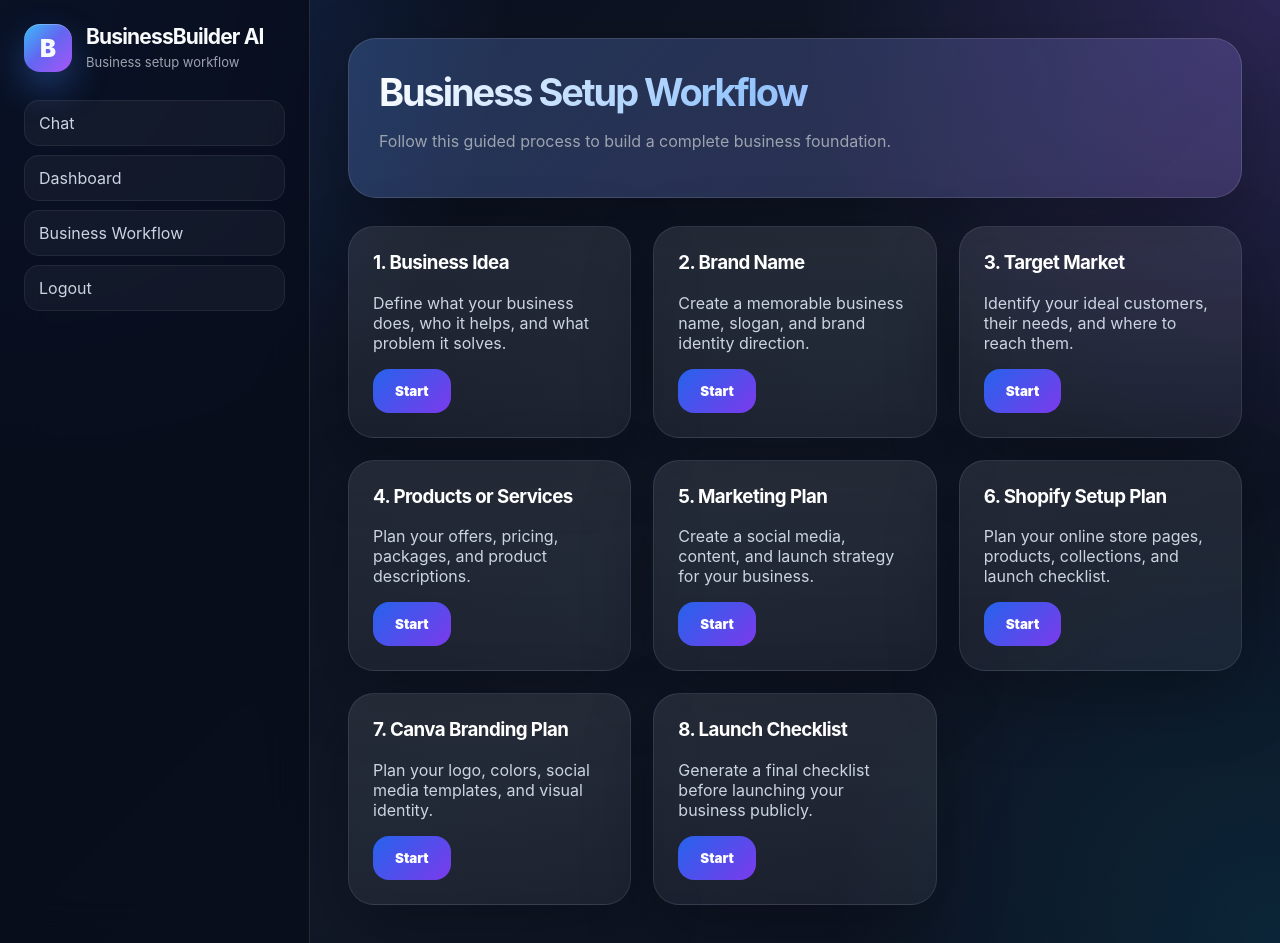
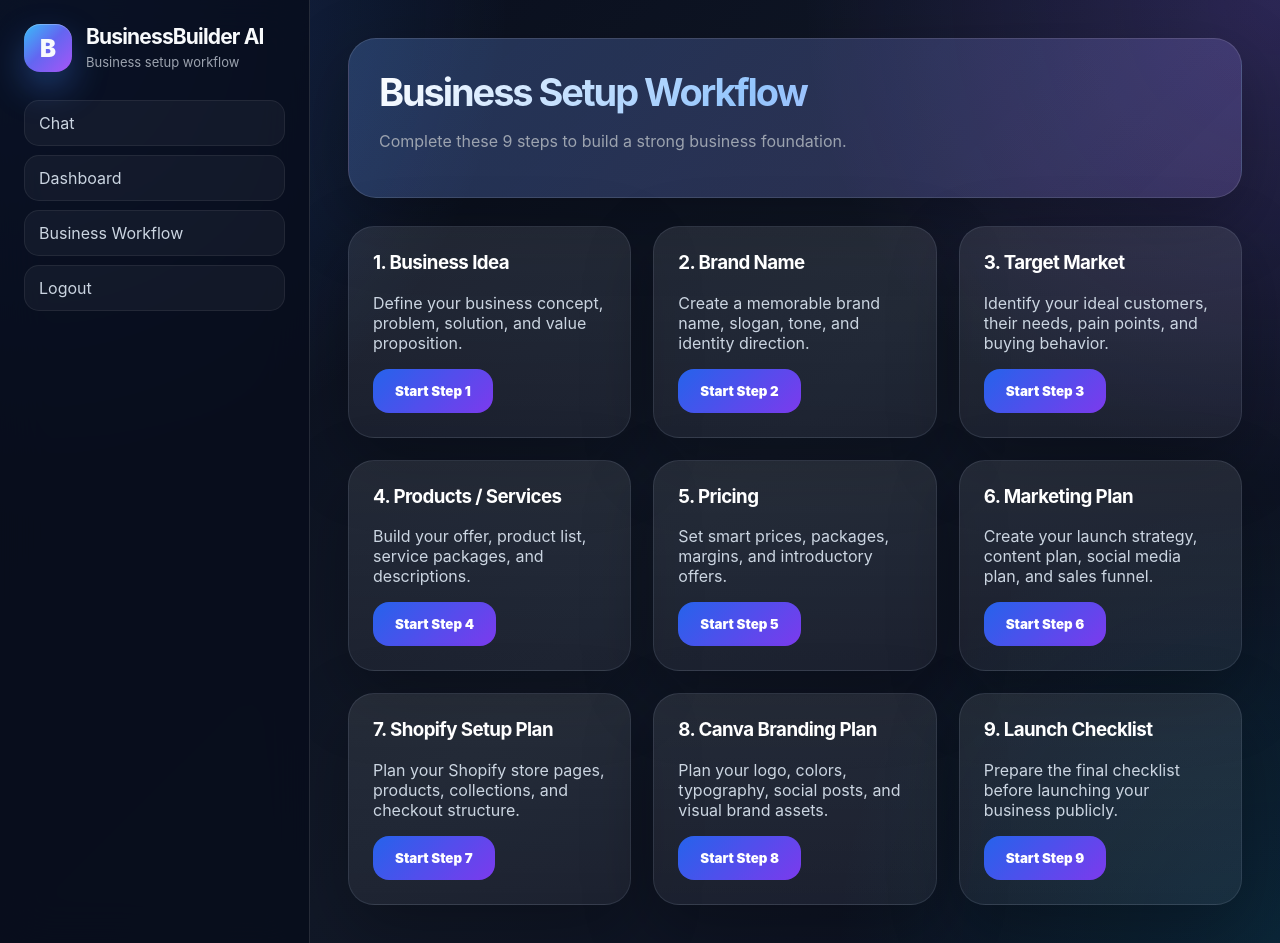
Before and after one commit to olwakhendamse18-commits/businessbuilder-ai, a Flask app: page /business_workflow in a window 1280 px wide. Run offline with Flask 3, Linux system fonts and the light colour scheme; the visitor is signed in with stand-in values (Sample User, id 1); a database or web service that is not in the repository returns one stand-in record (values such as "Sample title"); some libraries are stand-ins or nearby versions.

Commit message:
Upgrade business workflow steps

```diff
--- a/app.py
+++ b/app.py
@@ -254,6 +254,27 @@ def user_has_paid(user_id):
 
     return payment is not None
 
+def get_latest_payment(user_id):
+    conn = db()
+    cur = conn.cursor()
+
+    cur.execute(
+        """
+        SELECT provider, amount, status, reference
+        FROM payments
+        WHERE user_id = ?
+        ORDER BY id DESC
+        LIMIT 1
+        """,
+        (user_id,)
+    )
+
+    payment = cur.fetchone()
+
+    conn.close()
+
+    return payment
+
 def extract_file_text(filepath):
     if filepath.endswith(".txt"):
         with open(filepath, "r", encoding="utf-8") as f:
@@ -353,11 +374,13 @@ def dashboard():
 
     projects = get_projects(user_id)
     paid = user_has_paid(user_id)
+    latest_payment = get_latest_payment(user_id)
 
     return render_template(
         "dashboard.html",
         projects=projects,
-        paid=paid
+        paid=paid,
+        latest_payment=latest_payment
     )
 
 @app.route("/create_project", methods=["POST"])
--- a/templates/business_workflow.html
+++ b/templates/business_workflow.html
@@ -31,72 +31,89 @@
 
         <div class="dashboard-header">
             <h1>Business Setup Workflow</h1>
-            <p>Follow this guided process to build a complete business foundation.</p>
+            <p>Complete these 9 steps to build a strong business foundation.</p>
         </div>
 
         <div class="cards">
 
             <div class="card">
                 <h3>1. Business Idea</h3>
-                <p>Define what your business does, who it helps, and what problem it solves.</p>
-                <a href="/?prompt=Help me define my business idea">
-                    <button>Start</button>
+                <p>Define your business concept, problem, solution, and value proposition.</p>
+
+                <a href="/?prompt=Guide me through step 1: Business Idea. Ask me questions to understand my business concept, the problem I want to solve, my target customer, and the value my business will provide. Then help me refine the idea into a clear business concept.">
+                    <button>Start Step 1</button>
                 </a>
             </div>
 
             <div class="card">
                 <h3>2. Brand Name</h3>
-                <p>Create a memorable business name, slogan, and brand identity direction.</p>
-                <a href="/?prompt=Help me create a brand name and slogan">
-                    <button>Start</button>
+                <p>Create a memorable brand name, slogan, tone, and identity direction.</p>
+
+                <a href="/?prompt=Guide me through step 2: Brand Name. Help me create a strong brand name, slogan, brand personality, tone of voice, and brand identity direction for my business. Ask questions first before suggesting names.">
+                    <button>Start Step 2</button>
                 </a>
             </div>
 
             <div class="card">
                 <h3>3. Target Market</h3>
-                <p>Identify your ideal customers, their needs, and where to reach them.</p>
-                <a href="/?prompt=Help me define my target market">
-                    <button>Start</button>
+                <p>Identify your ideal customers, their needs, pain points, and buying behavior.</p>
+
+                <a href="/?prompt=Guide me through step 3: Target Market. Help me define my ideal customer, their age, location, interests, problems, buying behavior, and where I can reach them online or offline.">
+                    <button>Start Step 3</button>
                 </a>
             </div>
 
             <div class="card">
-                <h3>4. Products or Services</h3>
-                <p>Plan your offers, pricing, packages, and product descriptions.</p>
-                <a href="/?prompt=Help me create products and services for my business">
-                    <button>Start</button>
+                <h3>4. Products / Services</h3>
+                <p>Build your offer, product list, service packages, and descriptions.</p>
+
+                <a href="/?prompt=Guide me through step 4: Products and Services. Help me create the products or services my business should offer, including descriptions, benefits, packages, and what makes each offer valuable.">
+                    <button>Start Step 4</button>
                 </a>
             </div>
 
             <div class="card">
-                <h3>5. Marketing Plan</h3>
-                <p>Create a social media, content, and launch strategy for your business.</p>
-                <a href="/?prompt=Create a marketing plan for my business">
-                    <button>Start</button>
+                <h3>5. Pricing</h3>
+                <p>Set smart prices, packages, margins, and introductory offers.</p>
+
+                <a href="/?prompt=Guide me through step 5: Pricing. Help me create a pricing strategy for my products or services, including starter prices, premium packages, profit margins, discounts, and launch offers.">
+                    <button>Start Step 5</button>
                 </a>
             </div>
 
             <div class="card">
-                <h3>6. Shopify Setup Plan</h3>
-                <p>Plan your online store pages, products, collections, and launch checklist.</p>
-                <a href="/?prompt=Create a Shopify setup plan for my business">
-                    <button>Start</button>
+                <h3>6. Marketing Plan</h3>
+                <p>Create your launch strategy, content plan, social media plan, and sales funnel.</p>
+
+                <a href="/?prompt=Guide me through step 6: Marketing Plan. Help me create a practical marketing plan with social media content ideas, launch strategy, customer acquisition channels, promotions, and a 30-day action plan.">
+                    <button>Start Step 6</button>
                 </a>
             </div>
 
             <div class="card">
-                <h3>7. Canva Branding Plan</h3>
-                <p>Plan your logo, colors, social media templates, and visual identity.</p>
-                <a href="/?prompt=Create a Canva branding plan for my business">
-                    <button>Start</button>
+                <h3>7. Shopify Setup Plan</h3>
+                <p>Plan your Shopify store pages, products, collections, and checkout structure.</p>
+
+                <a href="/?prompt=Guide me through step 7: Shopify Setup Plan. Help me plan my Shopify store structure, homepage sections, product pages, collections, policies, navigation menu, checkout experience, and launch checklist.">
+                    <button>Start Step 7</button>
                 </a>
             </div>
 
             <div class="card">
-                <h3>8. Launch Checklist</h3>
-                <p>Generate a final checklist before launching your business publicly.</p>
-                <a href="/?prompt=Create a business launch checklist">
-                    <button>Start</button>
+                <h3>8. Canva Branding Plan</h3>
+                <p>Plan your logo, colors, typography, social posts, and visual brand assets.</p>
+
+                <a href="/?prompt=Guide me through step 8: Canva Branding Plan. Help me plan my logo direction, brand colors, fonts, social media templates, product graphics, banners, and visual identity assets I can create in Canva.">
+                    <button>Start Step 8</button>
+                </a>
+            </div>
+
+            <div class="card">
+                <h3>9. Launch Checklist</h3>
+                <p>Prepare the final checklist before launching your business publicly.</p>
+
+                <a href="/?prompt=Guide me through step 9: Launch Checklist. Help me create a final launch checklist covering branding, products, pricing, website, payments, marketing, legal basics, customer support, and first-week launch actions.">
+                    <button>Start Step 9</button>
                 </a>
             </div>
 
```
Also changed, not shown: templates/dashboard.html (+28 -0 lines).
